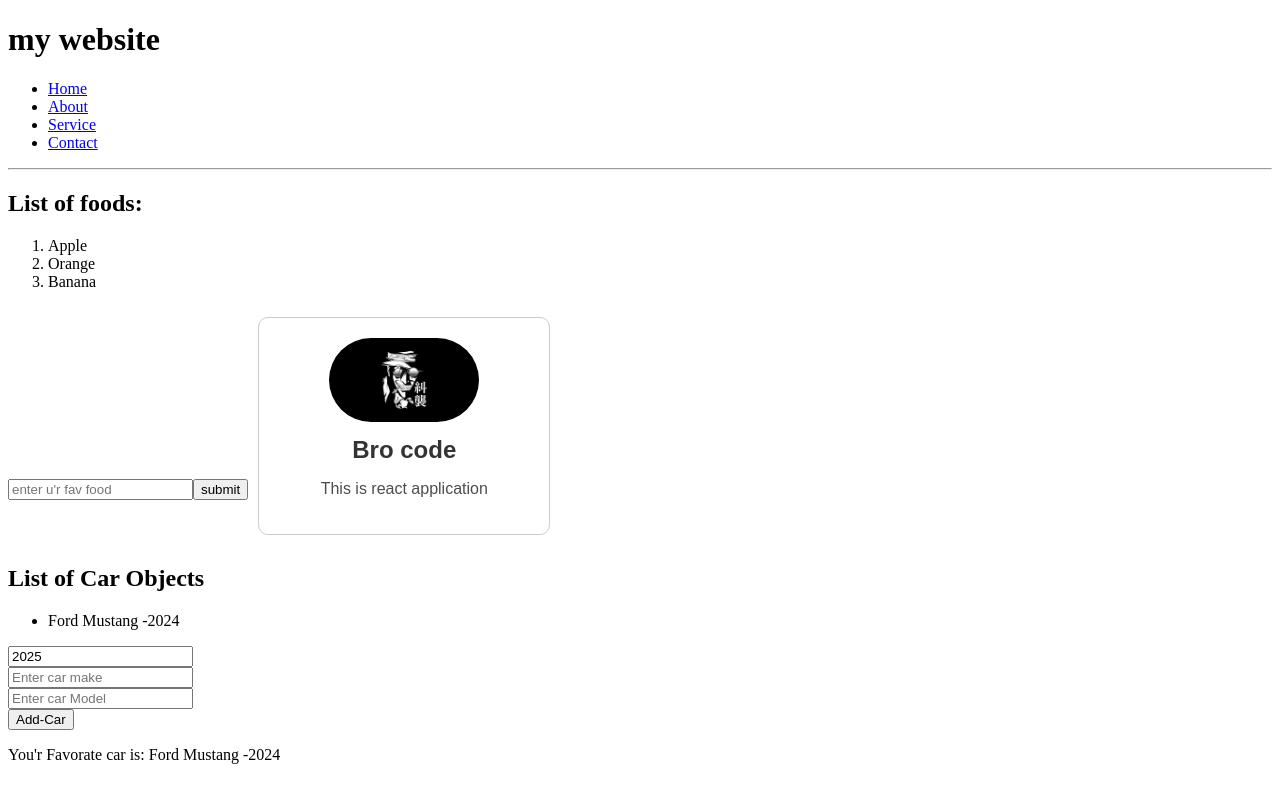
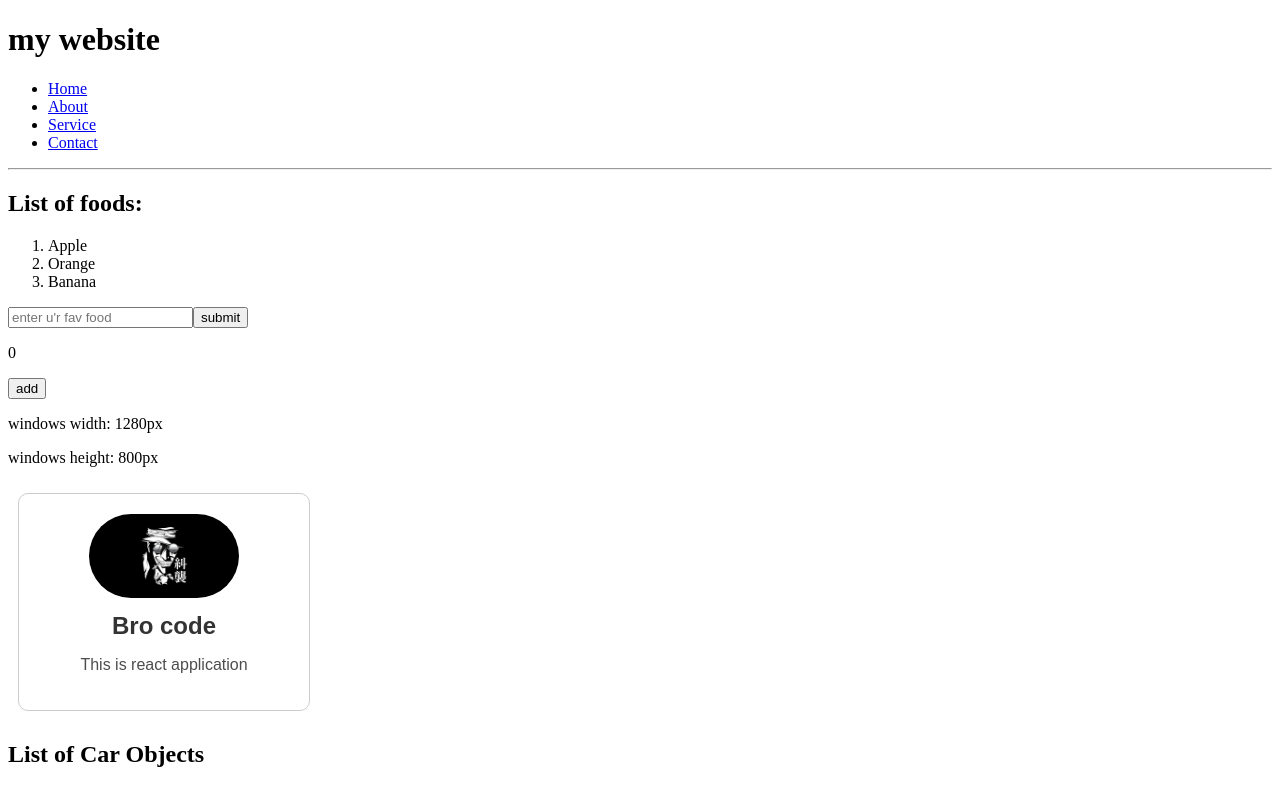
Before and after one commit to Vamsi-009/React-Application, a React (Vite) app: page / in a window 1280 px wide. Shown: the top 788 px of the page. Built offline with nearby package versions, Linux system fonts and the light colour scheme.

Commit message:
useEffect() introduction

```diff
--- a/src/App.jsx
+++ b/src/App.jsx
@@ -13,6 +13,8 @@ import EventHandler from "./EventHandler"
 import ColorPicker from "./ColorPicker"
 import CarModel from "./CarModel"
 import Cars from "./Cars"
+import UseEffect from "./UseEffect"
+import ScreenSZ from "./ScreenSZ"
 
 
 function App() {
@@ -35,6 +37,8 @@ const fruits = [
     <>
     <Header />
     <Food />
+    <UseEffect />
+    <ScreenSZ />
     <Card />
     <Cars />
     <CarModel />
@@ -51,7 +55,7 @@ const fruits = [
      {fruits.length > 0 && <List items={fruits} category="Fruits" />}
     {vegetables.length > 0 && <List items={vegetables} category="Vegetables" />}
 
-    <UserGreeting isLoggedIn={false} username="Toni" />
+    <UserGreeting isLoggedIn={true} username="Toni" />
     <Footer />
 
 
--- /dev/null
+++ b/src/ScreenSZ.jsx
@@ -0,0 +1,31 @@
+import { useEffect, useState } from "react";
+
+function ScreenSZ(){
+    const [width, setWidth] = useState(window.innerWidth);
+    const [height, setHeight] = useState(window.innerHeight);
+
+    useEffect(() => {
+        window.addEventListener('resize', handleResize);
+        console.log("Event Listener added");
+
+        return() => {
+            window.removeEventListener("resize", handleResize);
+            console.log("event removed")
+        }
+    }, []);
+
+    useEffect(() => {
+        document.title = `size ${width} x ${height}`;
+    }, [width, height]);
+
+    function handleResize(){
+        setHeight(window.innerHeight);
+        setWidth(window.innerWidth);
+    }
+
+    return(<>
+    <p>windows width: {width}px</p>
+    <p>windows height: {height}px</p>
+    </>)
+}
+export default ScreenSZ;
--- /dev/null
+++ b/src/UseEffect.jsx
@@ -0,0 +1,35 @@
+/* useEffect() = React hook that tells rect Do some code when(pick one):
+                 this component re-renders, mounts
+                 the state of a value
+
+useEffect(function, [dependencies])
+1. useEffect(() => {})          //runs after every re-rendering
+2. useEffect(() => {}, [])      //runs only on mount
+3. useEffect(() => {}, [value]) //runns on mount + when value change
+
+ -----uses-----
+ #1.event listener
+ #2.DOM manipulation
+ #3.Supscription (real-time updates)
+ #4.fetching date from an API
+ #5.clean up when a component unmounts
+*/
+
+import React, {useEffect, useState} from "react";
+
+function UseEffect(){
+    const [count, setCount] = useState(0);
+
+    useEffect(() =>{
+        document.title = `count: ${count}`
+    })
+    function addCount(){
+        setCount(c => c + 1);
+    }
+
+    return(<div>
+        <p>{count}</p>
+        <button onClick={addCount}>add</button>
+    </div>)
+}
+export default UseEffect;
```
